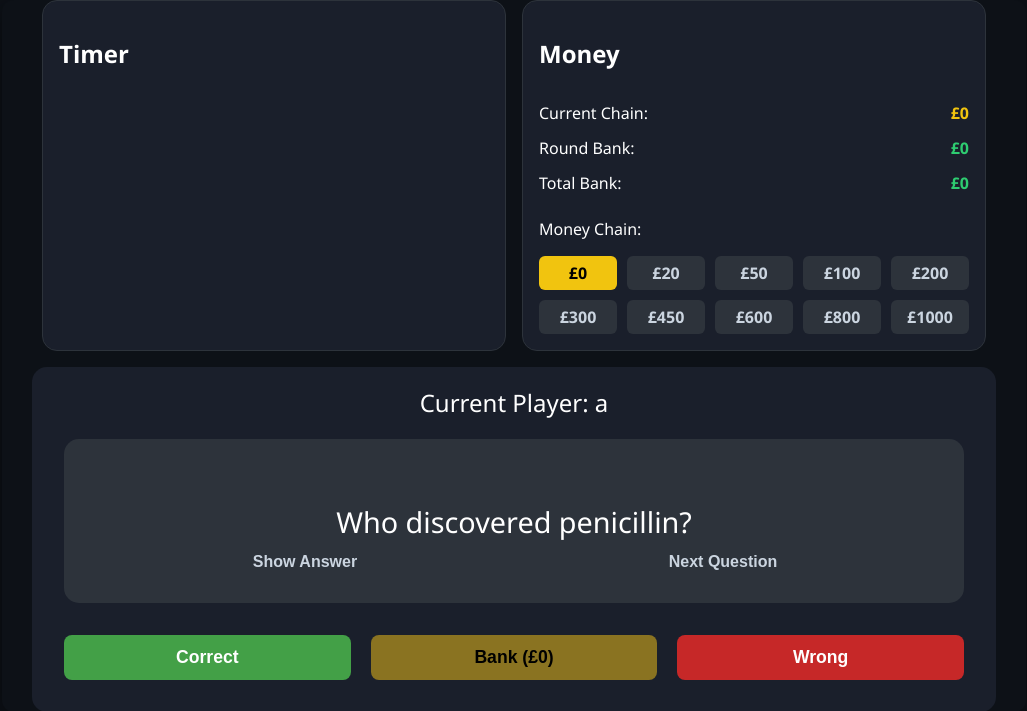
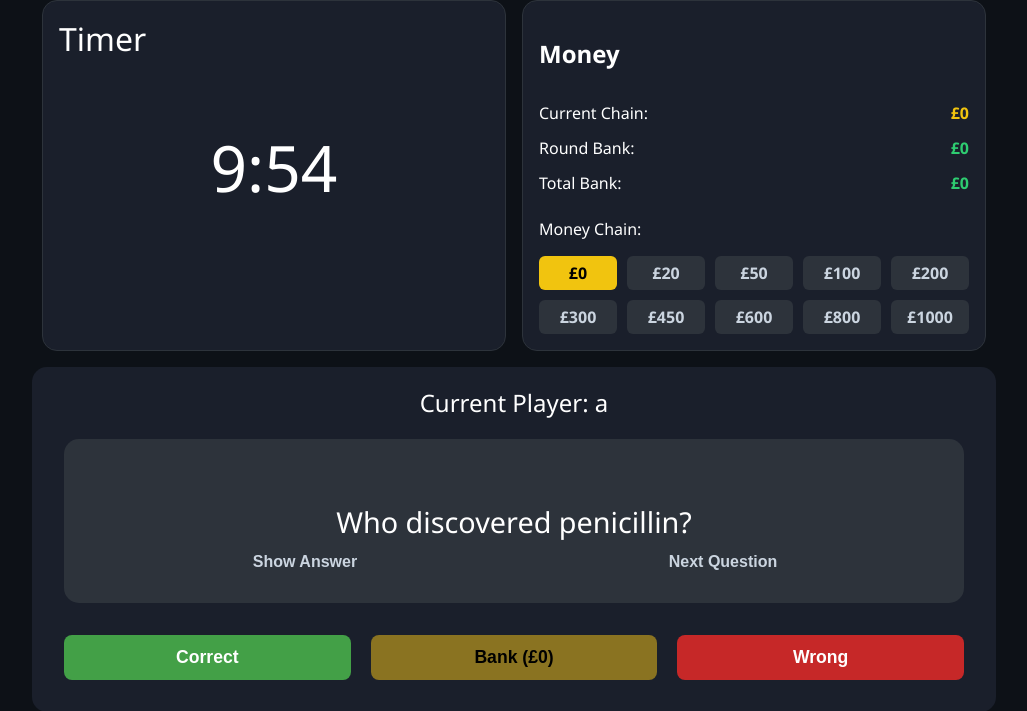
Before and after one commit to ernmin/weakest_link, a Flask app: template templates/game.html in a window 1280 px wide. Shown: the part 129-840 px from the top of the page, without its empty margins (126-1153 px from the left). Run offline with Flask 3, Linux system fonts and the light colour scheme; the template is opened without the code that fills it: most values are stand-ins (such as "Sample title", 1, 10 or a date in 2020).

Commit message:
Update templates

```diff
--- a/static/css/main.css
+++ b/static/css/main.css
@@ -56,7 +56,7 @@ body {
     /* background: #161b22; */
     /* padding: 1rem 4rem 2rem 4rem; */
     border-radius: 12px;
-    box-shadow: 0 10px 30px rgba(0,0,0,0.5);
+    /* box-shadow: 0 10px 30px rgba(0,0,0,0.5); */
     width: 80%;
     /* max-width: 800px; */
     text-align: center;
@@ -126,6 +126,18 @@ button:hover {
 
 
 .money-panel {
+    flex-basis: 430px;
+    background-color: #1a1f2b; /* Deep navy background */
+    padding: 1rem;
+    border-radius: 15px;
+    color: white;
+    text-align: left;
+    width: 100%;
+    max-width: 450px;
+    border: 1px solid #2d333b;
+}
+
+.timer-panel {
     flex-basis: 430px;
     background-color: #1a1f2b; /* Deep navy background */
     padding: 1rem;
@@ -285,3 +297,14 @@ button:hover {
     background-color: #c62828; /* Red */
     color: white;
 }
+
+#duration {
+    display: flex;
+    justify-content: center;
+    font-size: 4rem;
+    padding: 4rem;
+}
+
+.timer {
+    font-size: 2rem;
+}
--- a/templates/game.html
+++ b/templates/game.html
@@ -1,8 +1,8 @@
 {% extends 'base.html' %}
 
-{% block head %}
+<!-- {% block head %}
 
-{% endblock %}
+{% endblock %} -->
 
 {% block body %}
 
@@ -19,9 +19,9 @@
 <!-- <p>Welcome: {{ num_players }} {{ duration }} {{ players }}</p> -->
 
 <div class="game-container-2">
-    <div class="money-panel">
-        <h2>Timer</h2>
-
+    <div class="timer-panel">
+        <div class="timer">Timer</div>
+        <div id="duration"> {{ duration }} </div>
     </div>
     <div class="money-panel">
         <h2>Money</h2>
@@ -82,4 +82,9 @@
 
 {% endblock %}
 
+{% block scripts %}
+    <!-- This puts the script tag into the base.html 'scripts' block -->
+    <script src="{{ url_for('static', filename='js/game.js') }}"></script>
 {% endblock %}
+
+{% endblock %}
--- a/templates/setup.html
+++ b/templates/setup.html
@@ -28,7 +28,7 @@
 
                 <div class="input-group">
                     <label for="timer">Round Timer (minutes)</label>
-                    <input type="number" name="game_duration" id="timer" value="3">
+                    <input type="number" name="game_duration" id="timer" value="3" min="2" max="10">
                 </div>
 
                 <div class="button-group">
```
Also changed, not shown: static/js/game.js (added, +55 -0 lines).
